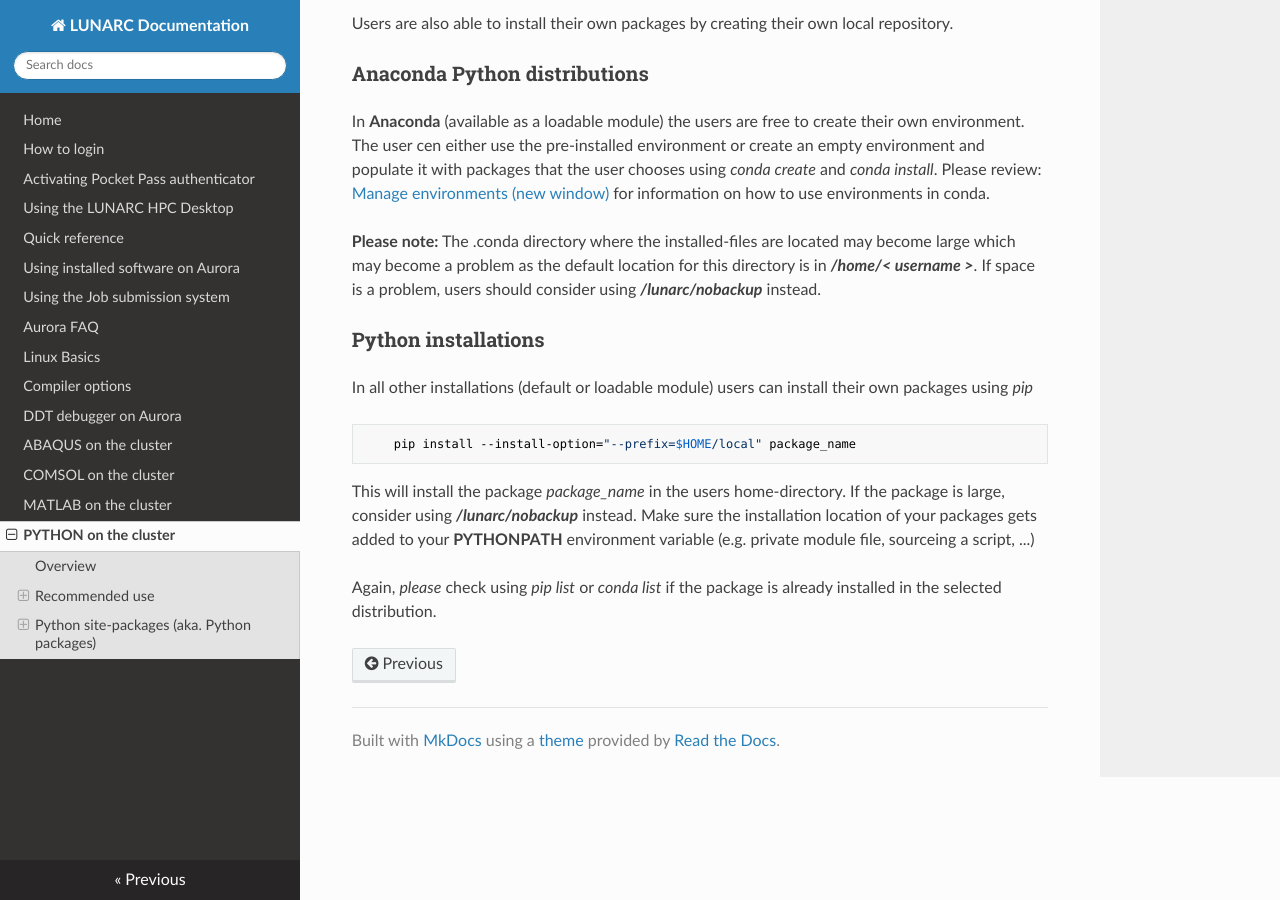
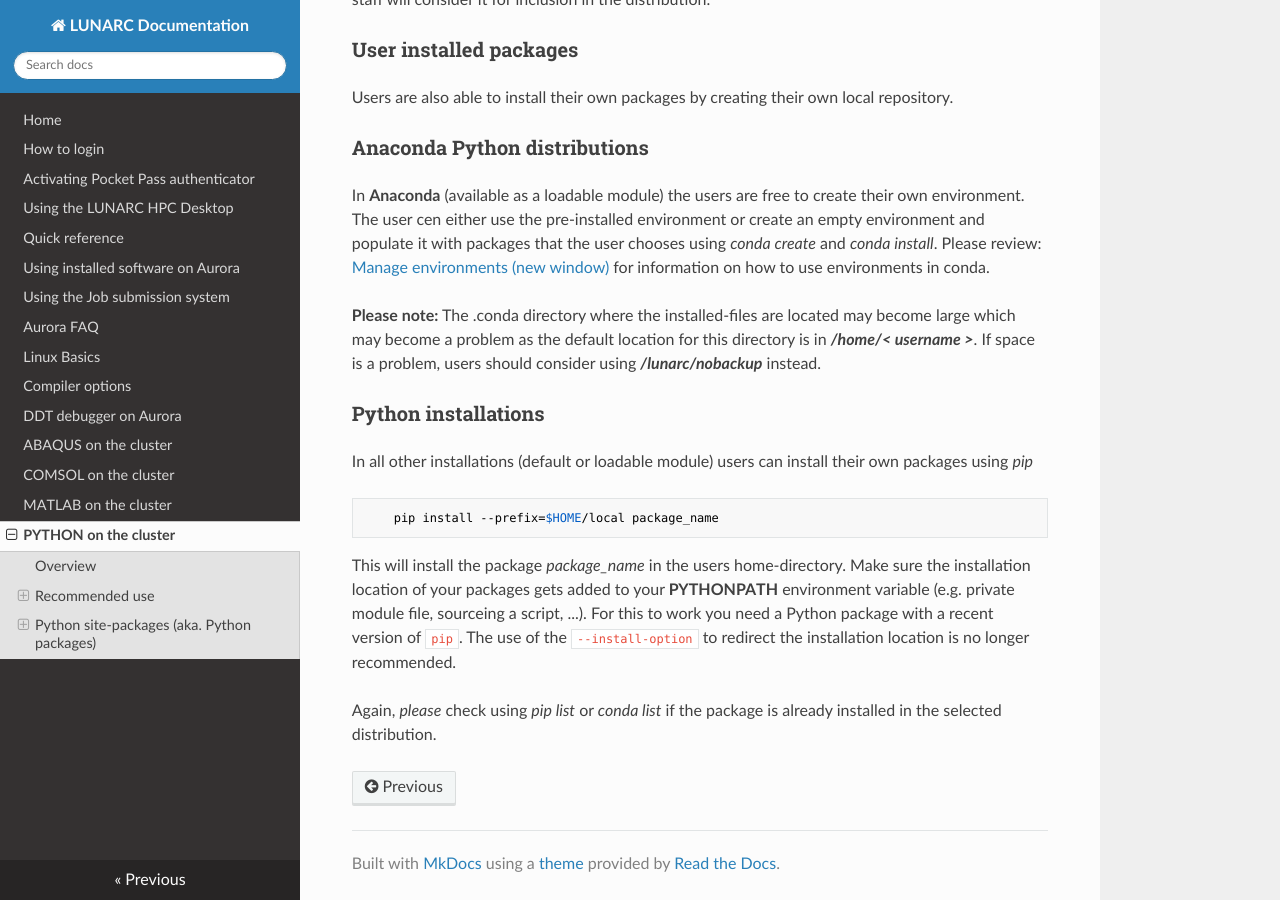
Before and after one commit to lunarc/lunarc_docs, an MkDocs documentation site: the page built from docs/Python.md, in a window 1280 px wide and 900 px high, scrolled down 2483 px. Built offline with MkDocs 1.6.1, drawn with Linux system fonts in a browser that asks for light colours; nearby versions of some CDN libraries; old or Windows-style settings are respelled for this version of MkDocs; some of the changed text lies outside the part shown.

Commit message:
Updates to the python guide.
Better documentation on the need for SciPy-bundle

Removed —install-option from the recommendation to redirect the
installation directory.

```diff
--- a/docs/Python.md
+++ b/docs/Python.md
@@ -21,7 +21,9 @@
 
         module spider Python/3.6.6
 
-will provide information for which combination of compiler, CUDA and/or MPI library that version of Python is available.  Please note to utilise a distribution that requires CUDA, you need to have access to an LU Local or LVIS ([HPC Desktop On-Demand](http://www.lunarc.lu.se/resources/services/lunarc-hpc-desktop-on-demand/)) project.  For more information on how to use the module system consult our separate [guide on using the installed software](https://lunarc-documentation.readthedocs.io/en/latest/aurora_modules/).
+will provide information for which combination of compiler, CUDA and/or MPI library that version of Python is available.  Note that the latest `Python`modules lack packages such as MPI4PY, numpy and scipy.  For this you need to load a `SciPy-bundle`.  See below [for details](#python-distributions-requiring-a-gcccore-module).
+
+Please note to utilise a distribution that requires CUDA, you need to have access to an LU Local or LVIS ([HPC Desktop On-Demand](http://www.lunarc.lu.se/resources/services/lunarc-hpc-desktop-on-demand/)) project.  For more information on how to use the module system consult our separate [guide on using the installed software](https://lunarc-documentation.readthedocs.io/en/latest/aurora_modules/).
 
 
 
@@ -78,8 +80,8 @@
 ###Python installations
 In all other installations (default or loadable module) users can install their own packages using *pip*
 
-        pip install --install-option="--prefix=$HOME/local" package_name
+        pip install --prefix=$HOME/local package_name
 
-This will install the package *package_name* in the users home-directory. If the package is large, consider using ***/lunarc/nobackup*** instead.  Make sure the installation location of your packages gets added to your **PYTHONPATH** environment variable (e.g. private module file, sourceing a script, ...)
+This will install the package *package_name* in the users home-directory.   Make sure the installation location of your packages gets added to your **PYTHONPATH** environment variable (e.g. private module file, sourceing a script, ...).  For this to work you need a Python package with a recent version of `pip`.  The use of the `--install-option` to redirect the installation location is no longer recommended.
 
 Again, *please* check using *pip list* or *conda list* if the package is already installed in the selected distribution.
```
